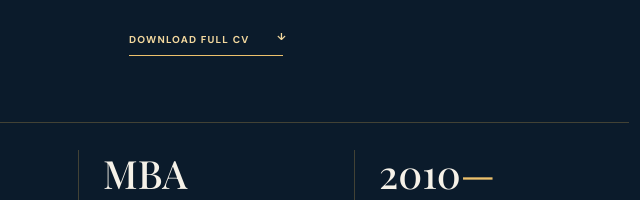
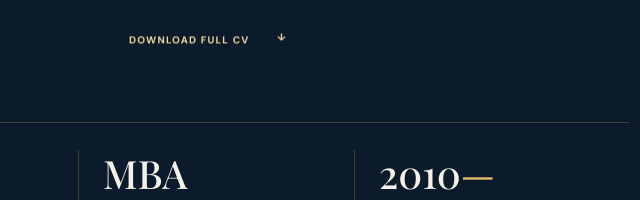
Before and after one commit to Shahawey1/Shahawey1.github.io, a plain HTML site: page about.html in a window 1280 px wide. In both pictures the pointer is over the link 768 px from the left and 712 px from the top of the page. Shown: the part 668-868 px from the top of the page, 562-1202 px from the left. Drawn offline with nearby package versions, Linux system fonts and the light colour scheme; a web font is replaced by a local one.

Commit message:
Remove all hover underline layers from CV link

```diff
--- a/styles.css
+++ b/styles.css
@@ -928,3 +928,20 @@ a:not(.button):not(.brand):not(.nav-contact):hover{color:var(--gold-300,#e6bd70)
   display:none!important;
   content:none!important;
 }
+
+
+/* Definitive CV hover cleanup: remove both native and decorative underline layers */
+a.underlined-link:hover,
+a.underlined-link:focus-visible{
+  text-decoration:none!important;
+  text-decoration-line:none!important;
+  border-bottom-color:transparent!important;
+  box-shadow:none!important;
+  background-image:none!important;
+}
+a.underlined-link::before,
+a.underlined-link::after{
+  content:none!important;
+  display:none!important;
+  background:none!important;
+}
```
